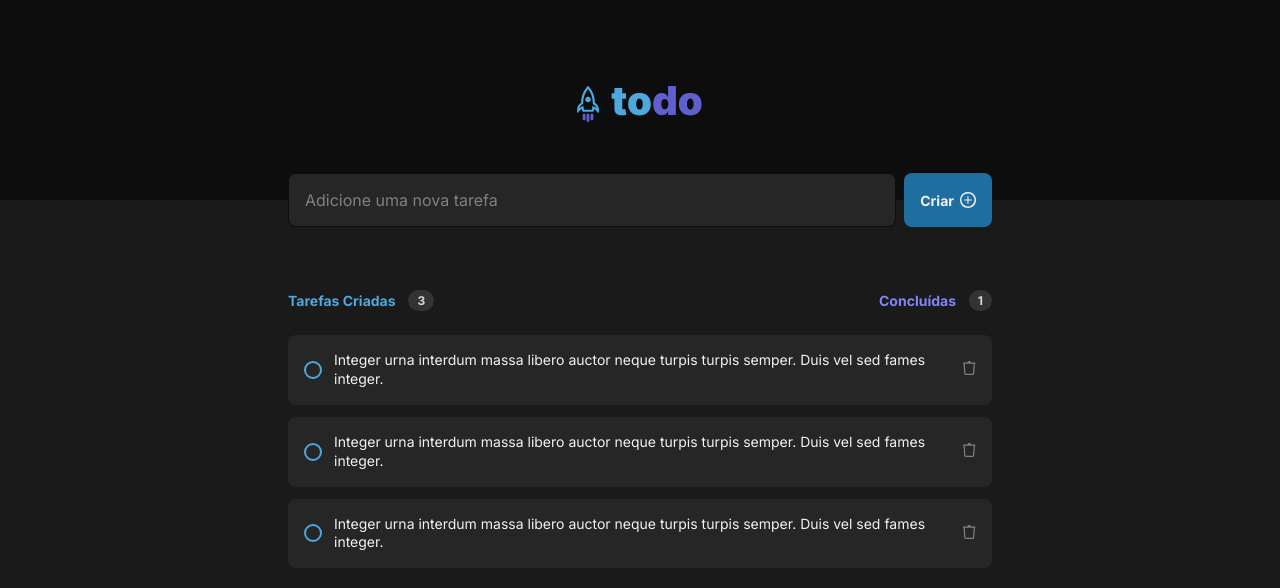
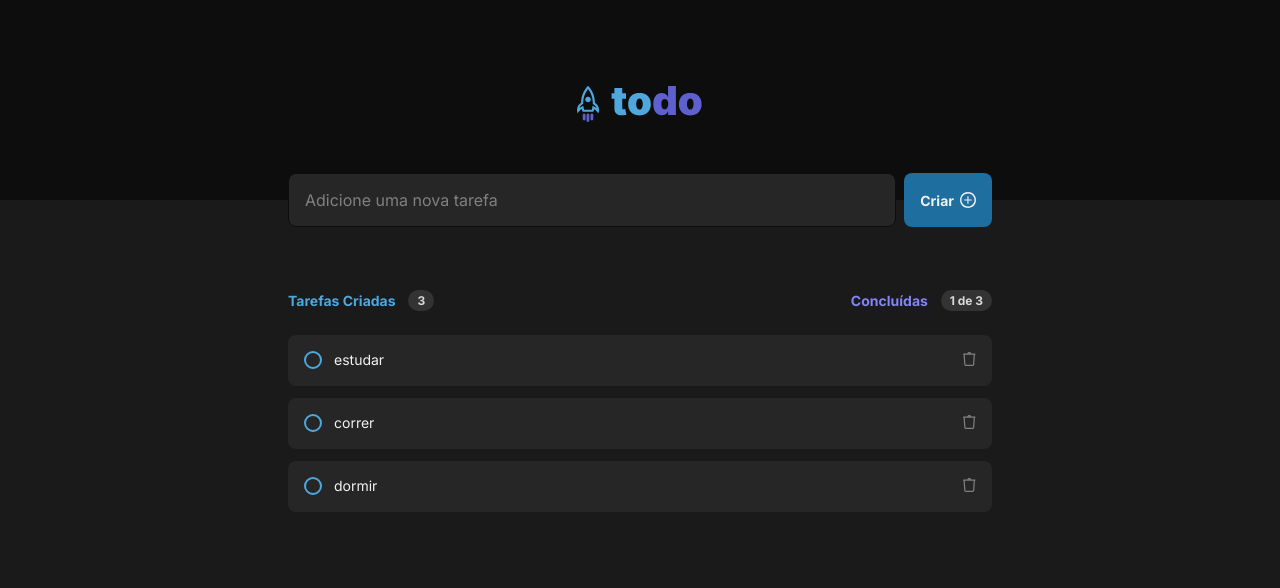
Before and after one commit to WillianBorges1997/Project-todoList, a React (Vite) app: page / in a window 1280 px wide. Shown: the top 588 px of the page. Built offline with nearby package versions, Linux system fonts and the light colour scheme.

Commit message:
atualização

```diff
--- a/src/components/Task/index.tsx
+++ b/src/components/Task/index.tsx
@@ -1,17 +1,23 @@
 import styles from './task.module.css';
 import buttonDelete from './bin.svg';
-import { Tasks } from '../Tasks'
 
-export function Task() {
+interface ITaskProps{
+    id: number;
+    title: string;
+
+}
+
+export function Task({id,title}: ITaskProps) {
     return (
         <div className={styles.task}>
             <button className={styles.check}>
             <div />
             </button>
 
-            <p>
-            Integer urna interdum massa libero auctor neque turpis turpis semper. Duis vel sed fames integer.
-            </p>
+              <p>
+                {title}
+              </p>
+
 
             <button className={styles.buttonDelete}>
             <img src={buttonDelete} />
--- a/src/components/Tasks/index.tsx
+++ b/src/components/Tasks/index.tsx
@@ -27,7 +27,7 @@ const list = [
 
 ]
 
-const lists = list.filter((list) => list.isComplete);  //busca todas as tarefas que estão com isComplete true
+const listsFilterIsComplete = list.filter((list) => list.isComplete);  //busca todas as tarefas que estão com isComplete true
 
 
 export function Tasks() {
@@ -46,13 +46,16 @@ export function Tasks() {
         </div>
         <div>
             <p className={styles.colorPurple}>Concluídas</p>
-            <span> {lists.length}</span>  {/*lists é a const que filtra valores true */}
+            <span> {listsFilterIsComplete.length} de {list.length}</span>  {/*lists é a const que filtra valores true */}
         </div>
     </header>
 
-    <div className={styles.imput}>
+
+        <div className={styles.imput}>
         {list.map( task =>  {
-            return <Task />
+            return <Task
+            id={task.id}
+            title={task.title} />
         })}
 
     </div>
```
